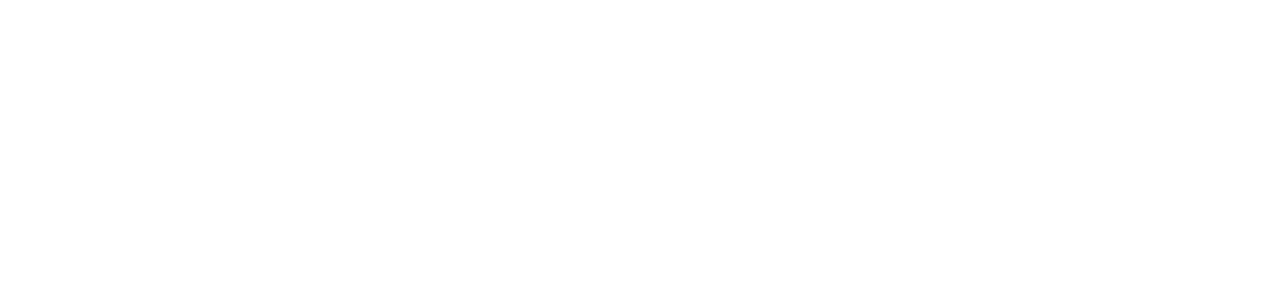
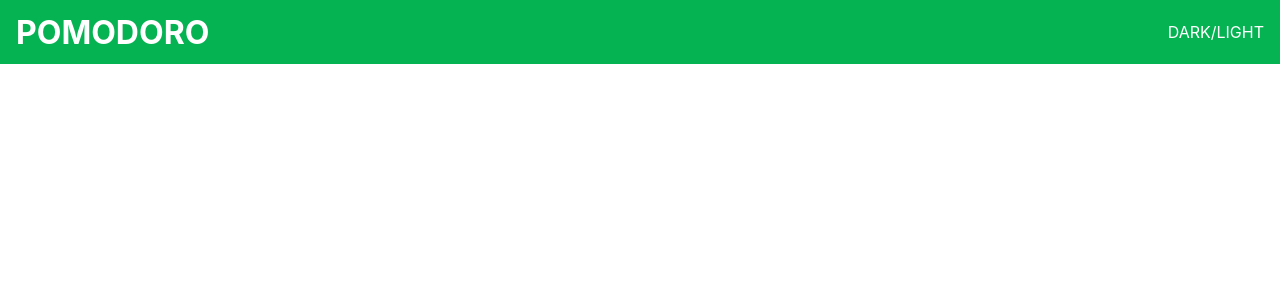
Before and after one commit to Sharmaryan/pomodoro-app, a React (Create React App) app: page / in a window 1280 px wide. Shown: the top 300 px of the page. Built offline with nearby package versions, Linux system fonts and the light colour scheme.

Commit message:
feat : added navbar

```diff
--- a/src/App.css
+++ b/src/App.css
@@ -1,3 +1,9 @@
+*{
+  padding: 0;
+  margin: 0;
+  box-sizing: border-box;
+}
+
 .App {
   text-align: center;
 }
--- a/src/App.js
+++ b/src/App.js
@@ -1,7 +1,10 @@
 import "./App.css";
+import { Navbar } from "./components/Navbar/Navbar";
+function App() {
+  return <div className="App">
+  <Navbar/>
 
-function App() {
-  return <div className="App"></div>;
+  </div>;
 }
 
 export default App;
--- /dev/null
+++ b/src/components/Navbar/Navbar.css
@@ -0,0 +1,21 @@
+.navbar {
+    display: flex;
+    /* border: 1px solid black; */
+    height: 4rem;
+    background-color: rgb(6, 179, 83);
+    text-transform: uppercase;
+    color: white;
+    align-items: center;
+}
+
+.navbar-heading{
+    margin-left: 1rem;
+}
+
+.navbar-modes {
+    margin-left: auto;
+    margin-right: 1rem;
+}
+.navbar-heading, .navbar-modes{
+    cursor: pointer;
+}
--- /dev/null
+++ b/src/components/Navbar/Navbar.jsx
@@ -0,0 +1,11 @@
+import React from "react";
+import "./Navbar.css";
+export const Navbar = () => {
+  return (
+    <div className="navbar">
+      <h1 className="navbar-heading">pomodoro</h1>
+
+      <div className="navbar-modes">dark/light</div>
+    </div>
+  );
+};
```
Also changed, not shown: src/logo.svg (deleted).
